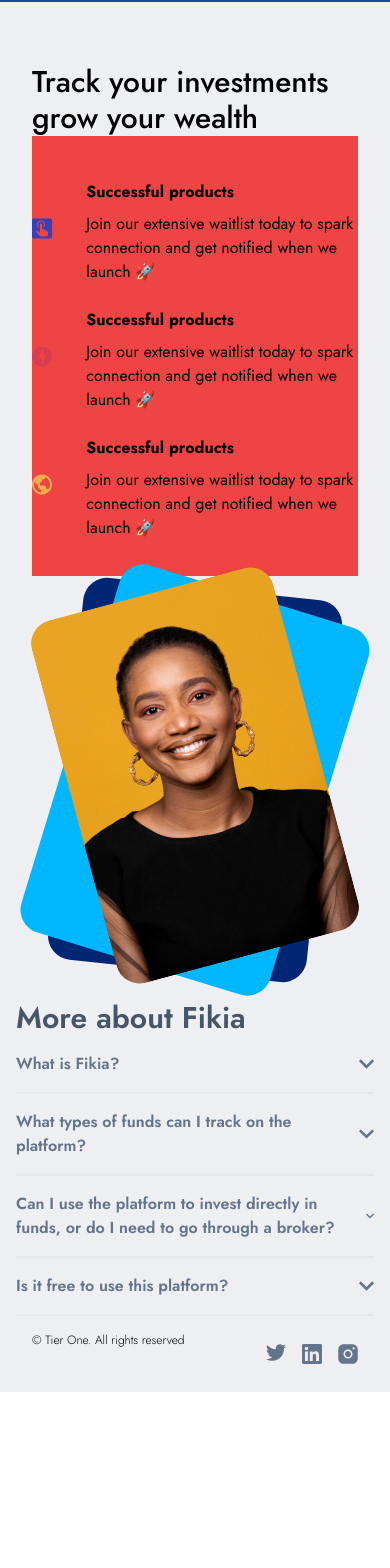
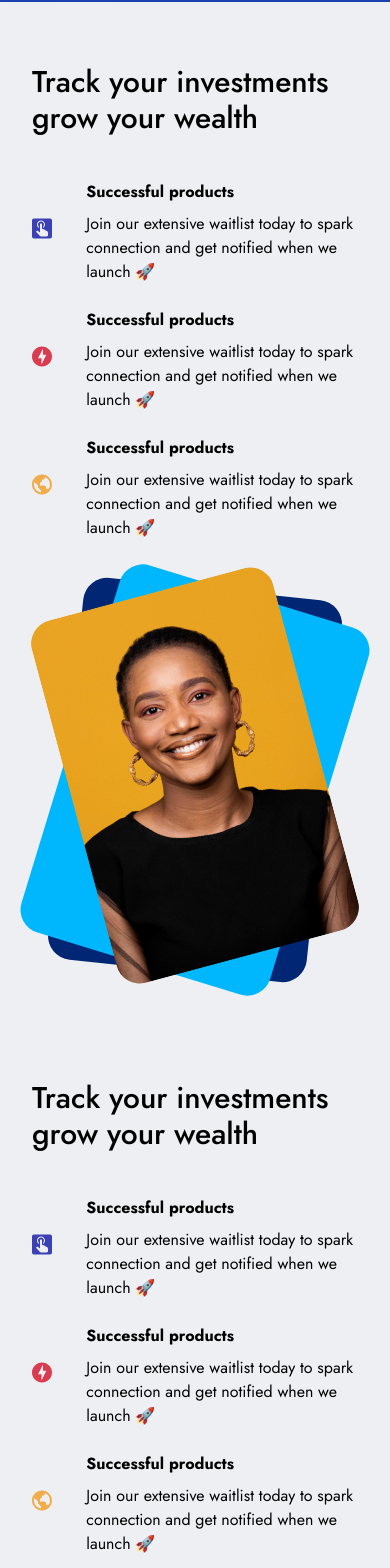
Before and after one commit to tier-one/fe-fikia, a Next.js app: page /investor in a window 390 px wide. Shown: the part 320-1888 px from the top of the page. Before the commit the page ends 1712 px from the top, so only its background shows below. Built offline with nearby package versions, Linux system fonts and the light colour scheme.

Commit message:
update mobile version investor page

```diff
--- a/app/(product)/investor/page.tsx
+++ b/app/(product)/investor/page.tsx
@@ -24,7 +24,7 @@ export default function Investor() {
           <div className=''>
             <h1 className='font-medium text-3xl'>Track your investments grow your wealth</h1>
             <div className='lg:flex'>
-              <div className='py-7 bg-red-500'>
+              <div className='py-7'>
                 <div className='flex items-center py-2'>
                   <div className='w-1/6'>
                     <Image src='/click.svg' alt='click' width={20} height={10}  />
@@ -58,7 +58,7 @@ export default function Investor() {
               </div>
             </div>
           </div>
-          {/* <div className='pt-[30rem] lg:pt-0'>
+          <div className='pt-[30rem] lg:pt-0'>
             <h1 className='font-medium text-3xl'>Track your investments grow your wealth</h1>
             <div className='lg:flex'>
               <div className='py-7'>
@@ -94,7 +94,7 @@ export default function Investor() {
                 <PictureCard picUrl='/african-woman.jpg' width={250} height={10} />
               </div>
             </div>
-          </div> */}
+          </div>
         </div>
         <section className='pt-[25rem] mx-4 lg:pt-16 lg:mx-[10rem] xl:mx-[15rem]'>
             <Faq />
```
